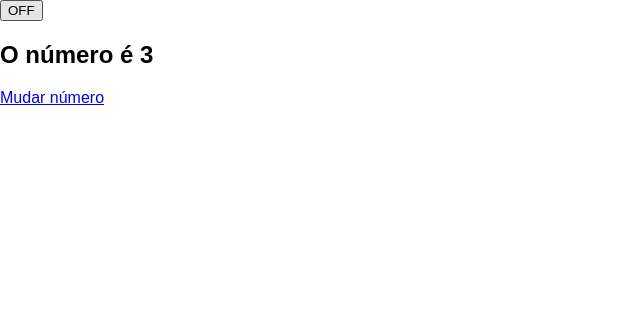
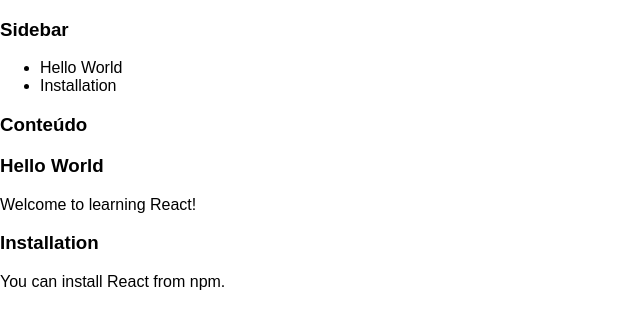
Before and after one commit to richellyitalo/Estudos-ReactJs, a React (Create React App) app in the folder primeiros-passos/my-app/: page / in a window 1280 px wide. Shown: the top 328 px of the page, without its empty margins (0-640 px from the left). Built offline with nearby package versions, Linux system fonts and the light colour scheme.

Commit message:
Bind de funções; Conditional Rendering; Lists and keys;

```diff
--- a/primeiros-passos/my-app/src/index.js
+++ b/primeiros-passos/my-app/src/index.js
@@ -8,6 +8,10 @@
 import registerServiceWorker from './registerServiceWorker';
 import Comment from './meusComponentes/Comment/Comment';
 import Toggle from './meusComponentes/HandleEvents/Toggle'
+import LoginControl from './meusComponentes/ConditionalRendering/LoginControl'
+import TemplateSaidaCondicional from './meusComponentes/ConditionalRendering/TemplateSaidaCondicional'
+import ListAndKeys from './meusComponentes/ListAndKeys/ListAndKeys'
+import Blog from './meusComponentes/ListAndKeys/Blog'
 
 function ComponenteEmLinha (props) {
   return <h1>Componente em linha my friend</h1>;
@@ -148,5 +152,20 @@
 }
 // ReactDOM.render(<AppClock />, document.getElementById('root'));
 
-ReactDOM.render(<Toggle />, document.getElementById('root'));
+// ReactDOM.render(<Toggle />, document.getElementById('root'));
+// registerServiceWorker();
+// ReactDOM.render(<LoginControl />, document.getElementById('root'));
+// registerServiceWorker();
+// ReactDOM.render(<TemplateSaidaCondicional />, document.getElementById('root'));
+// registerServiceWorker();
+
+// const numbers = [1, 3, 4, 5]
+// ReactDOM.render(<ListAndKeys numbers={numbers} />, document.getElementById('root'));
+// registerServiceWorker();
+
+const posts = [
+  {id: 1, title: 'Hello World', content: 'Welcome to learning React!'},
+  {id: 2, title: 'Installation', content: 'You can install React from npm.'}
+];
+ReactDOM.render(<Blog posts={posts} />, document.getElementById('root'));
 registerServiceWorker();
--- /dev/null
+++ b/primeiros-passos/my-app/src/meusComponentes/ConditionalRendering/Greeting.js
@@ -0,0 +1,14 @@
+import React, { Component } from 'react'
+
+const UserGreeting = (props) => <h1>Bem vindo usuário!</h1>
+
+const GuestGreeting = (props) => <h1>Por favor, assine!</h1>
+
+const Greeting = (props) => {
+  const isLoggedIn = props.isLoggedIn
+  if (isLoggedIn) {
+    return <UserGreeting />
+  }
+  return <GuestGreeting />
+}
+export default Greeting
--- /dev/null
+++ b/primeiros-passos/my-app/src/meusComponentes/ConditionalRendering/LoginControl.js
@@ -0,0 +1,57 @@
+import React, { Component } from 'react'
+import Greeting from './Greeting';
+
+function LoginButton (props) {
+  return (
+    <button onClick={props.onClick}>
+      Login
+    </button>
+  )
+}
+
+function LogoutButton (props) {
+  return (
+    <button onClick={props.onClick}>
+      Deslogar
+    </button>
+  )
+}
+
+class LoginControl extends Component {
+
+  constructor(props) {
+    super(props)
+
+    this.state = {
+      isLoggedIn: true
+    }
+
+    this.handleLoginClick = this.handleLoginClick.bind(this)
+    this.handleLogoutClick = this.handleLogoutClick.bind(this)
+  }
+
+  handleLoginClick () {
+    this.setState({isLoggedIn: true})
+  }
+
+  handleLogoutClick () {
+    this.setState({isLoggedIn: false})
+  }
+
+  render () {
+    const isLoggedIn = this.state.isLoggedIn
+
+    const button = isLoggedIn ?
+      <LogoutButton onClick={this.handleLogoutClick} /> :
+      <LoginButton onClick={this.handleLoginClick} />
+
+    return (
+      <div>
+        <Greeting isLoggedIn={isLoggedIn} />
+        {button}
+      </div>
+    )
+  }
+}
+
+export default LoginControl
--- /dev/null
+++ b/primeiros-passos/my-app/src/meusComponentes/ConditionalRendering/TemplateSaidaCondicional.js
@@ -0,0 +1,58 @@
+import React, { Component } from 'react'
+
+class Banner extends Component {
+
+  constructor (props) {
+    super(props)
+  }
+
+  componentDidMount () {
+    console.log('compontent_DID_mount')
+  }
+
+  componentWillMount () {
+    console.log('compontent_WILL_mount')
+  }
+
+  render () {
+    if (!this.props.texto) {
+      return null
+    }
+
+    const elementoPraNaoEsquecer = <h1>Olá amigo {this.props.texto}</h1>
+    return (
+      <div>
+        <h1>Aqui está o texto my friend: {this.props.texto}</h1>
+        {elementoPraNaoEsquecer}
+      </div>
+    )
+  }
+}
+
+class TemplateSaidaCondicional extends Component {
+
+  constructor (props) {
+    super(props)
+
+    this.state = {mostrarBanner: 'Zezão da pamonha'}
+
+    this.toggleBanner = this.toggleBanner.bind(this)
+  }
+
+  toggleBanner () {
+    this.setState(prevState => ({
+      mostrarBanner: prevState.mostrarBanner ? false: 'Zézão'
+    }))
+  }
+
+  render () {
+    return (
+      <div>
+        <Banner texto={this.state.mostrarBanner} />
+        <button onClick={this.toggleBanner}>Alternar banner</button>
+      </div>
+    )
+  }
+}
+
+export default TemplateSaidaCondicional
--- a/primeiros-passos/my-app/src/meusComponentes/HandleEvents/Toggle.js
+++ b/primeiros-passos/my-app/src/meusComponentes/HandleEvents/Toggle.js
@@ -3,16 +3,30 @@
 class Toggle extends Component {
   constructor(props) {
     super(props)
-    this.state = {isToggleOn: false, numero: 3}
+    this.state = {isToggleOn: false, numero: 3, parametro: 'Nenhum'}
+
+    // this.handleClickParam = this.handleClickParam.bind(this)
 
     // this.handleClick = this.handleClick.bind(this)
   }
 
   handleClick() {
-    console.log(this)
     this.setState(prevState => ({
       isToggleOn: !prevState.isToggleOn
     }))
+  }
+
+  handleClickThis() {
+    console.log('This is: ', this)
+    this.setState(prevState => ({
+      isToggleOn: !prevState.isToggleOn
+    }))
+  }
+
+  handleClickParam(param, event) {
+    this.setState({
+      parametro: param
+    })
   }
 
   mudarNumero(event, numero) {
@@ -29,6 +43,17 @@
         <button onClick={(e) => this.handleClick(e)}>
           {this.state.isToggleOn ? 'ON' : 'OFF'}
         </button> */}
+        <p>
+          <button onClick={(e) => this.handleClickThis(e)}>
+          Button click this
+          </button>
+        </p>
+        <form>
+          <button type="submit" onClick={this.handleClickParam.bind(this, 'Jizâs')}>
+            Clique com parâmetro
+          </button>
+        </form>
+        <h3>{this.state.parametro}</h3>
 
         <button onClick={this.handleClick.bind(this)}>
           {this.state.isToggleOn ? 'ON' : 'OFF'}
--- /dev/null
+++ b/primeiros-passos/my-app/src/meusComponentes/ListAndKeys/Blog.js
@@ -0,0 +1,35 @@
+import React, { Component } from 'react'
+
+const Blog = (props) => {
+  const sidebar = (
+    <ul>
+      {props.posts.map((post) => {
+        return <li key={post.id}>{post.title}</li>
+      })}
+    </ul>
+  )
+
+  const content = props.posts.map((post) => {
+    return (
+      <div key={post.id}>
+        <h3>{post.title}</h3>
+        <p>{post.content}</p>
+      </div>
+    )
+  })
+
+  return (
+    <div>
+      <div>
+      <h3>Sidebar</h3>
+      {sidebar}
+      </div>
+      <div>
+      <h3>Conteúdo</h3>
+      {content}
+      </div>
+    </div>
+  )
+}
+
+export default Blog
--- /dev/null
+++ b/primeiros-passos/my-app/src/meusComponentes/ListAndKeys/ListAndKeys.js
@@ -0,0 +1,15 @@
+import React, { Component } from 'react'
+
+const ListItem = (props) => <li>{props.value}</li>
+
+const ListAndKeys = (props) => {
+  const numbers = props.numbers
+  const listItems = numbers.map((number) => <ListItem key={number} value={number} />)
+  // const listItems = numbers.map((number, index) => <ListItem key={index} value={number} />)
+
+  return (
+    <ul>{listItems}</ul>
+  )
+}
+
+export default ListAndKeys
```
